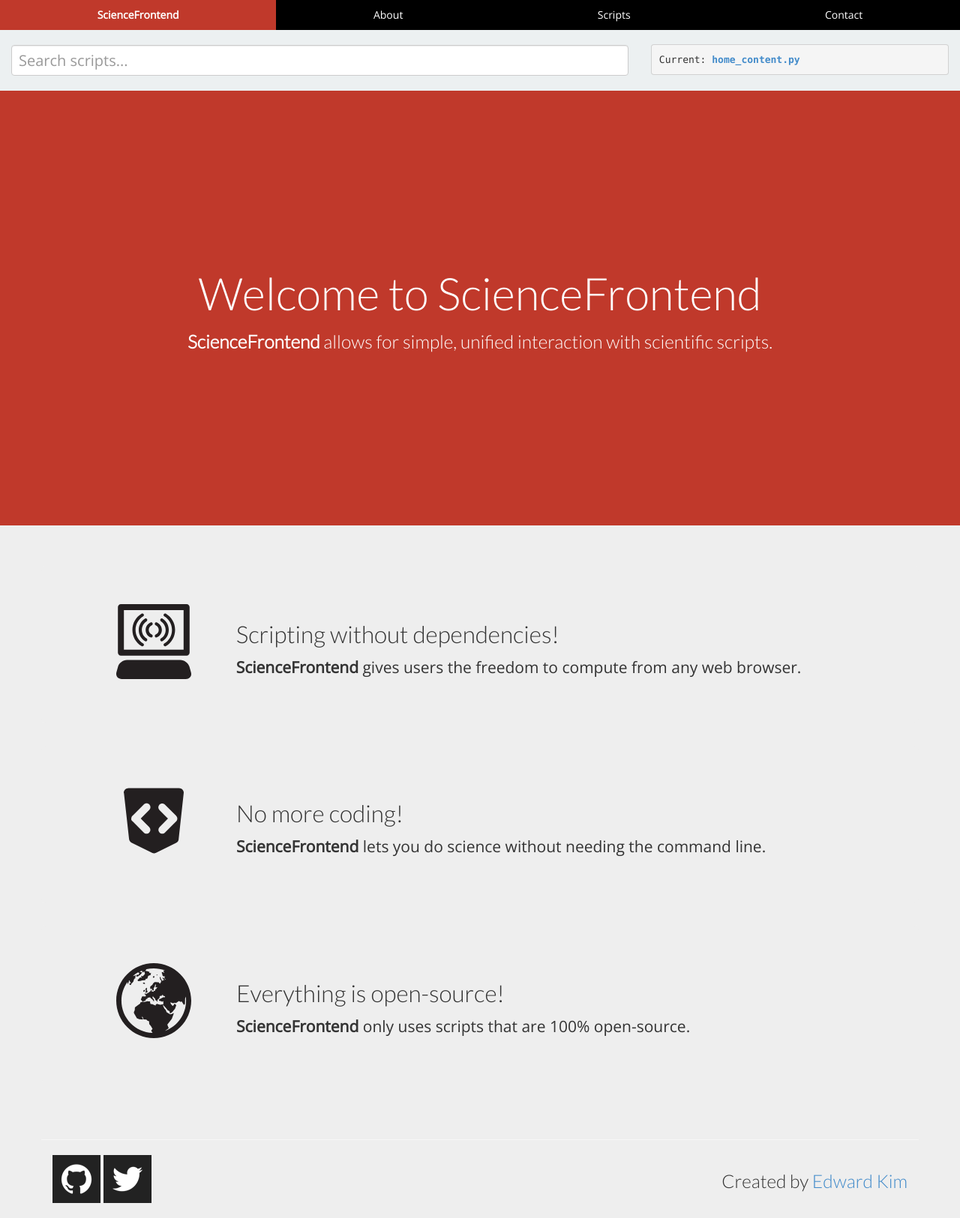
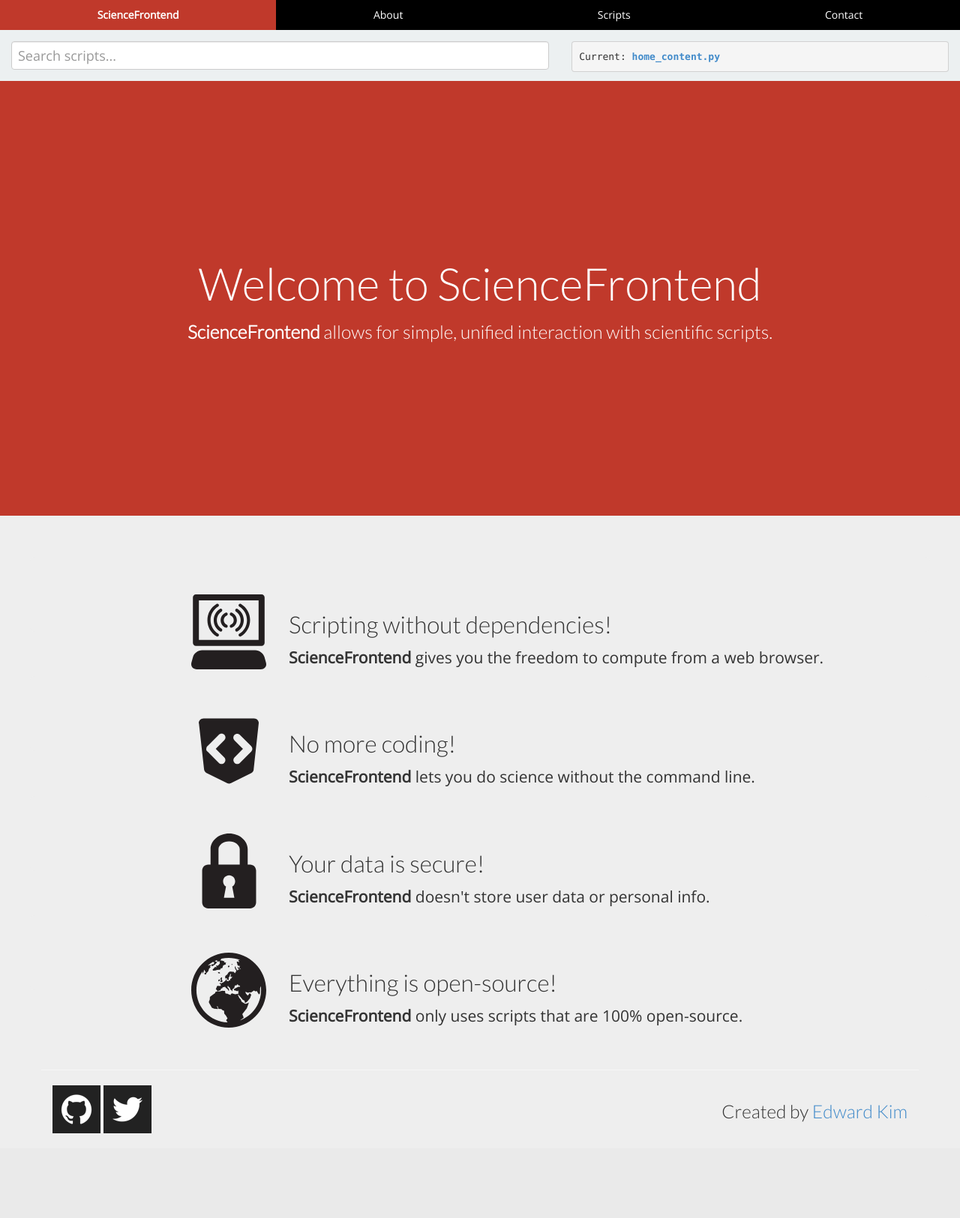
Before and after one commit to eddotman/science-frontend, a Django app: page / in a window 1280 px wide. Shown: the whole page at 75% size. After the commit the page ends 1512 px from the top, so only its background shows below. Run offline with Django 3.2, Linux system fonts and the light colour scheme; some libraries are stand-ins or nearby versions.

Commit message:
design fixes

```diff
--- a/sciencefrontend/scripts/data_plot.py
+++ b/sciencefrontend/scripts/data_plot.py
@@ -17,10 +17,10 @@ def data_plot(request):
 
 		a Django render() HttpResponse object
 	"""
+	des = "plots two-column data as a high-quality graph (PNG + PDF + SVG)."
+	s = ScriptBase("data_plot", des)
 
-	s = ScriptBase("data_plot")
-
-	return render(request, s.template, {'script_name': s.script_name,  'js_link': s.js_link, 'script_link': s.script_link})
+	return render(request, s.template, {'script_name': s.script_name,  'js_link': s.js_link, 'script_link': s.script_link, 'script_des': s.script_des})
 
 
 def data_plot_image(request):
--- a/sciencefrontend/scripts/function_plot.py
+++ b/sciencefrontend/scripts/function_plot.py
@@ -17,9 +17,10 @@ def function_plot(request):
 		a Django render() HttpResponse object
 	"""
 
-	s = ScriptBase("function_plot")
+	des = "plots a function as a high-quality graph (PNG + PDF + SVG)."
+	s = ScriptBase("function_plot", des)
 
-	return render(request, s.template, {'script_name': s.script_name,  'js_link': s.js_link, 'script_link': s.script_link})
+	return render(request, s.template, {'script_name': s.script_name,  'js_link': s.js_link, 'script_link': s.script_link, 'script_des':s.script_des})
 
 
 def function_plot_image(request, funct, xmin, xmax, xincrem, type):
--- a/sciencefrontend/scripts/script_base.py
+++ b/sciencefrontend/scripts/script_base.py
@@ -4,9 +4,10 @@ class ScriptBase:
 	Common behaviour shared by all ScienceFrontend scripts.
 	"""
 
-	def __init__(self, name):
+	def __init__(self, name, des=None):
 		self.name = name
 		self.script_name = self.name + ".py"
+		self.script_des = des
 		self.script_link = "https://github.com/eddotman/science-frontend/blob/master/sciencefrontend/scripts/" + self.name + ".py"
 		self.js_link =  name + ".js"
 		self.template = name + ".html"
--- a/sciencefrontend/scripts/xafs_sample_prep.py
+++ b/sciencefrontend/scripts/xafs_sample_prep.py
@@ -13,6 +13,7 @@ def xafs_sample_prep(request):
 		a Django render() HttpResponse object
 	"""
 
-	s = ScriptBase("xafs_sample_prep")
+	des = "computes absorption lengths and other data for XAFS samples."
+	s = ScriptBase("xafs_sample_prep", des)
 
-	return render(request, s.template, {'script_name': s.script_name,  'js_link': s.js_link, 'script_link': s.script_link})
+	return render(request, s.template, {'script_name': s.script_name,  'js_link': s.js_link, 'script_link': s.script_link, 'script_des':s.script_des})
--- a/sciencefrontend/static/css/styles.css
+++ b/sciencefrontend/static/css/styles.css
@@ -10,6 +10,7 @@ h1, h2, h3 {font-family: 'Lato', sans-serif;}
 .submit-btn {margin: 15px auto; padding:0; width:90%;}
 
 .dotlink a {text-decoration:none; color: #ffffff; border-bottom: 1px #ffffff dotted;}
+.nolink a {text-decoration: none; color:inherit;}
 .noround {border-radius:0;}
 
 .bgcolor-red {background: #c0392b; color: #ffffff;}
@@ -33,11 +34,12 @@ button {margin:15px;}
 .navcontainer {margin-bottom:40px;}
 .nav>li>a:focus{text-decoration:none;background-color:#c0392b;}
 
-.padded-right{padding-right: 60px; padding-left: 40px;}
+.padded-right{padding-right: 40px; padding-left: 110px; padding-top: 10px;}
 
-.search {margin-top: 20px; margin-bottom:20px;}
-.search input[type="text"] {font-size:20px;}
+.search {margin-top: 15px; margin-bottom:15px;}
+.search input[type="text"] {font-size:18px; padding:8px;}
 
-.curr-script {margin-top:19px; min-height:34px;}
+.curr-script {margin-top:15px;}
 
 .hugepad {padding: 220px 0;}
+.centred {margin: 0 auto;}
--- a/sciencefrontend/templates/base.html
+++ b/sciencefrontend/templates/base.html
@@ -10,12 +10,12 @@
 	</div>
 
 	<div class="row bgcolor-lightgrey">
-		<div class="col-small-span-8">
+		<div class="col-small-span-7">
 			<div class="search">
 				<input type="text" placeholder="Search scripts...">
 			</div>
 		</div>
-		<div class="col-small-span-4 curr-script">
+		<div class="col-small-span-5 curr-script">
 			<pre>Current: <strong><a href="{{script_link}}">{{script_name}}</a></strong></pre>
 		</div>
 	</div>
--- a/sciencefrontend/templates/home_content.html
+++ b/sciencefrontend/templates/home_content.html
@@ -9,22 +9,52 @@
 
 {% block script_gui %}
 
-
+<div class="row">
 	<div class="jumbotron">
-	<img class="pull-left padded-right" src="/static/img/internet.svg">
+		<div class="col-small-span-3">
+			<img class="pull-right" src="/static/img/internet.svg">
+		</div>
+		<div class="col-small-span-9 pull-left">
 			<h2>Scripting without dependencies!</h2>
-	<p><strong>ScienceFrontend</strong> gives users the freedom to compute from any web browser.</p>
+			<p><strong>ScienceFrontend</strong> gives you the freedom to compute from a web browser.</p>
+		</div>
+	</div>
 </div>
 
+<div class="row">
 	<div class="jumbotron">
-	<img class="pull-left padded-right" src="/static/img/code.svg">
+		<div class="col-small-span-3">
+			<img class="pull-right" src="/static/img/code.svg">
+		</div>
+		<div class="col-small-span-9 pull-left">
 			<h2>No more coding!</h2>
-	<p><strong>ScienceFrontend</strong> lets you do science without needing the command line.</p>
+			<p><strong>ScienceFrontend</strong> lets you do science without the command line.</p>
+		</div>
+	</div>
 </div>
 
+<div class="row">
 	<div class="jumbotron">
-	<img class="pull-left padded-right" src="/static/img/earth.svg">
+		<div class="col-small-span-3">
+			<img class="pull-right" src="/static/img/lock.svg">
+		</div>
+		<div class="col-small-span-9 pull-left">
+			<h2>Your data is secure!</h2>
+			<p><strong>ScienceFrontend</strong> doesn't store user data or personal info.</p>
+		</div>
+	</div>
+</div>
+
+<div class="row">
+	<div class="jumbotron">
+		<div class="col-small-span-3">
+			<img class="pull-right" src="/static/img/earth.svg">
+		</div>
+		<div class="col-small-span-9 pull-left">
 			<h2>Everything is open-source!</h2>
 			<p><strong>ScienceFrontend</strong> only uses scripts that are 100% open-source.</p>
 		</div>
+	</div>
+</div>
+
 {% endblock %}
--- /dev/null
+++ b/sciencefrontend/templates/script_head.html
@@ -0,0 +1,4 @@
+<div class="bgcolor-darkgrey jumbotron noround text-center hugepad nolink">
+  <h1><a href="{{script_link}}">{{script_name}}</a></h1>
+  <h3><strong>{{script_name}}</strong> {{script_des}}</h3>
+</div>
```
Also changed, not shown: sciencefrontend/templates/about.html (+26 -6 lines), sciencefrontend/templates/contact.html (+9 -5 lines), sciencefrontend/templates/data_plot.html (+7 -6 lines), sciencefrontend/templates/function_plot.html (+6 -6 lines), sciencefrontend/templates/scripts.html (+6 -2 lines), sciencefrontend/templates/xafs_sample_prep.html (+7 -6 lines), sciencefrontend/static/img/lock.svg (added). Lines whose indentation alone changed are shown as unchanged.
